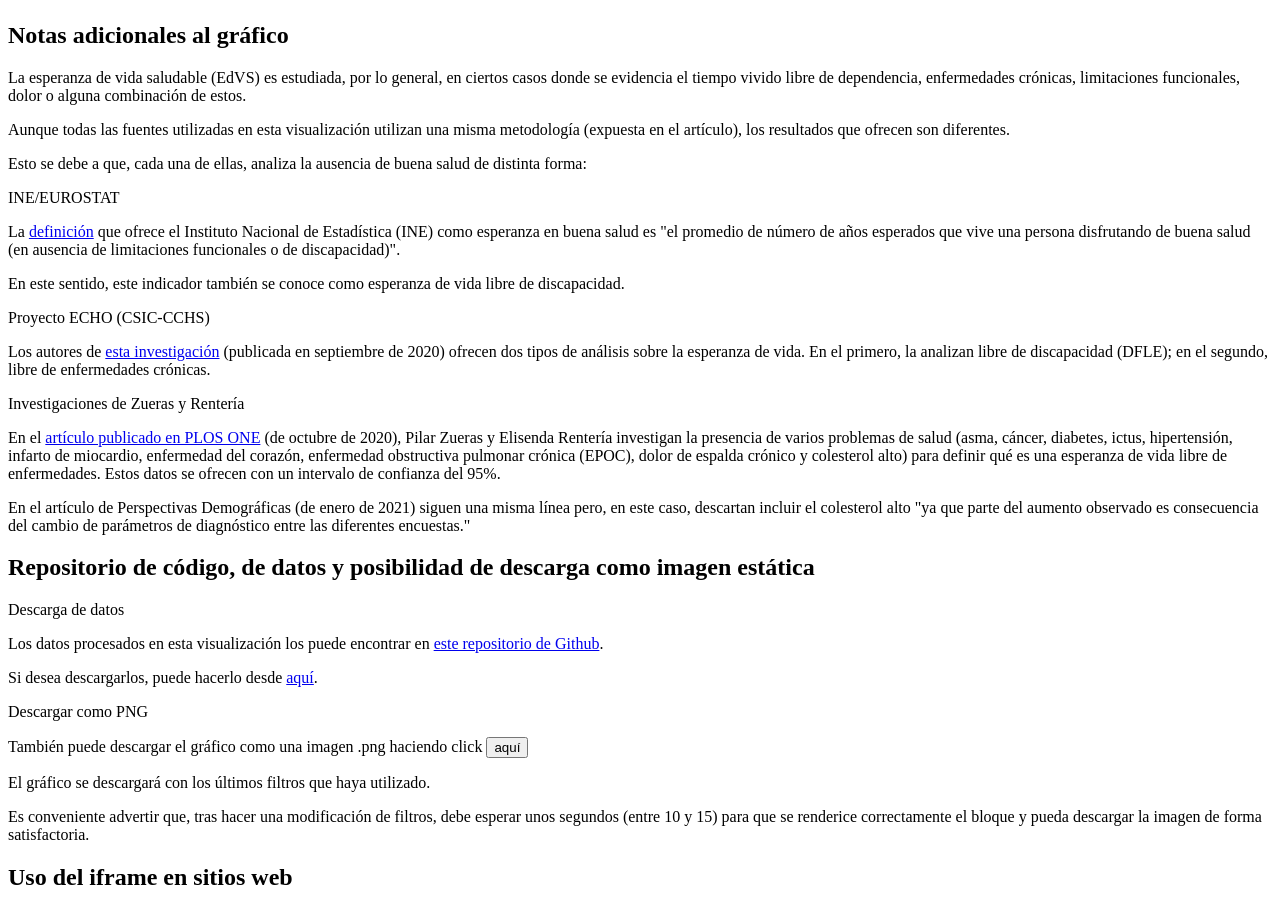
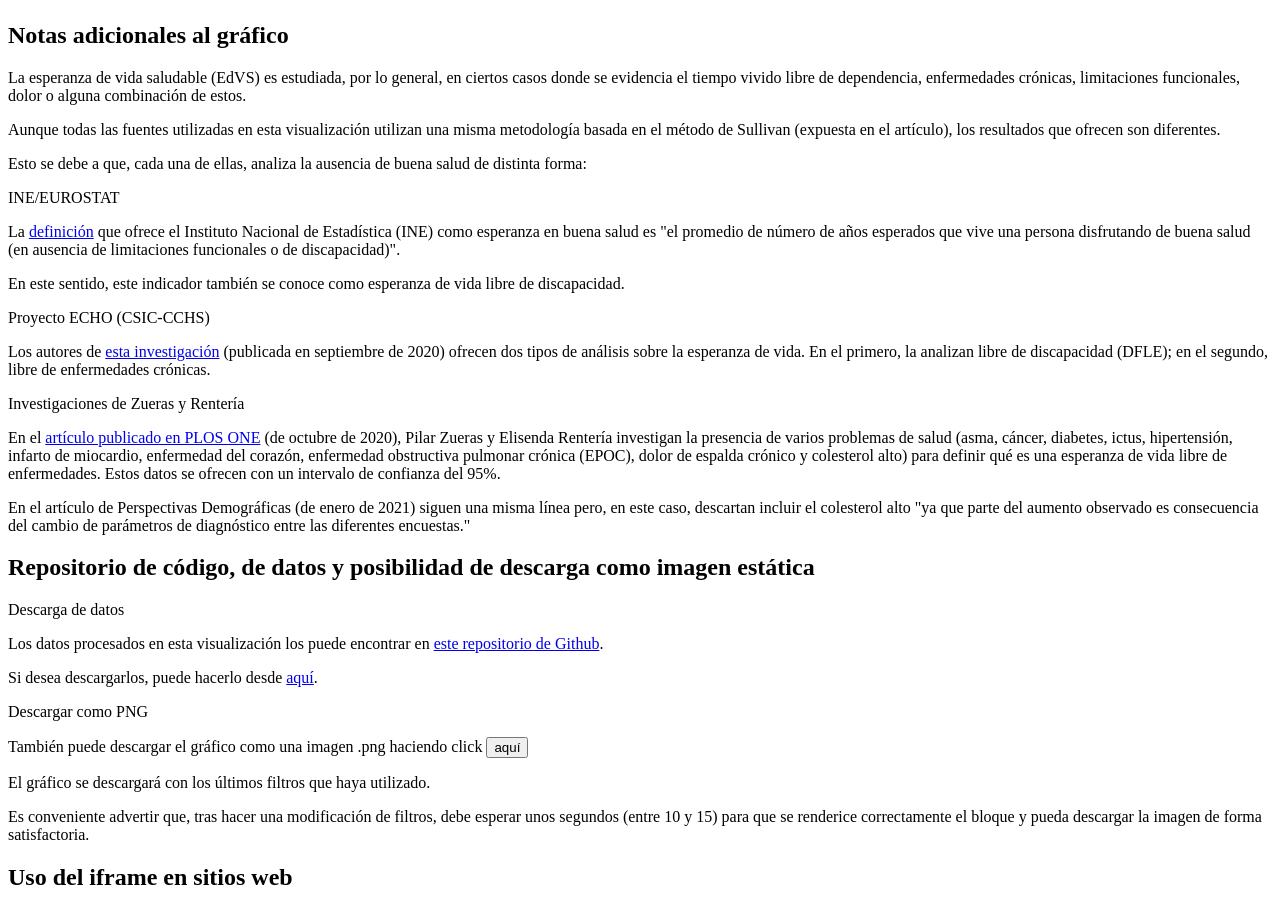
Before and after one commit to EnvejecimientoEnRed/longevidad_edv-saludable_barras, a website: page pre/template.html in a window 1280 px wide. Shown: the part 1308-2216 px from the top of the page. Drawn offline with Linux system fonts and the light colour scheme; a script that the page names is missing.

Commit message:
Cambio en Notas - 1

```diff
--- a/pre/template.html
+++ b/pre/template.html
@@ -75,7 +75,7 @@
                     <h1 class="title">Notas adicionales al gráfico</h1>
                 </div>
                 <p class="text__paragraph">La esperanza de vida saludable (EdVS) es estudiada, por lo general, en ciertos casos donde se evidencia el tiempo vivido libre de dependencia, enfermedades crónicas, limitaciones funcionales, dolor o alguna combinación de estos.</p>
-                <p class="text__paragraph">Aunque todas las fuentes utilizadas en esta visualización utilizan una misma metodología (expuesta en el artículo), los resultados que ofrecen son diferentes.</p>
+                <p class="text__paragraph">Aunque todas las fuentes utilizadas en esta visualización utilizan una misma metodología basada en el método de Sullivan (expuesta en el artículo), los resultados que ofrecen son diferentes.</p>
                 <p class="text__paragraph">Esto se debe a que, cada una de ellas, analiza la ausencia de buena salud de distinta forma:</p>
                 <p class="text__header">INE/EUROSTAT</p>
                 <p class="text__paragraph">La <a class="link" href="https://www.ine.es/ss/Satellite?L=es_ES&c=INESeccion_C&cid=1259926378861&p=1254735110672&pagename=ProductosYServicios%2FPYSLayout" target="_blank">definición</a> que ofrece el Instituto Nacional de Estadística (INE) como esperanza en buena salud es "el promedio de número de años esperados que vive una persona disfrutando de buena salud (en ausencia de limitaciones funcionales o de discapacidad)".</p>
```
Also changed, not shown: docs/index.html (+1 -1 lines).
